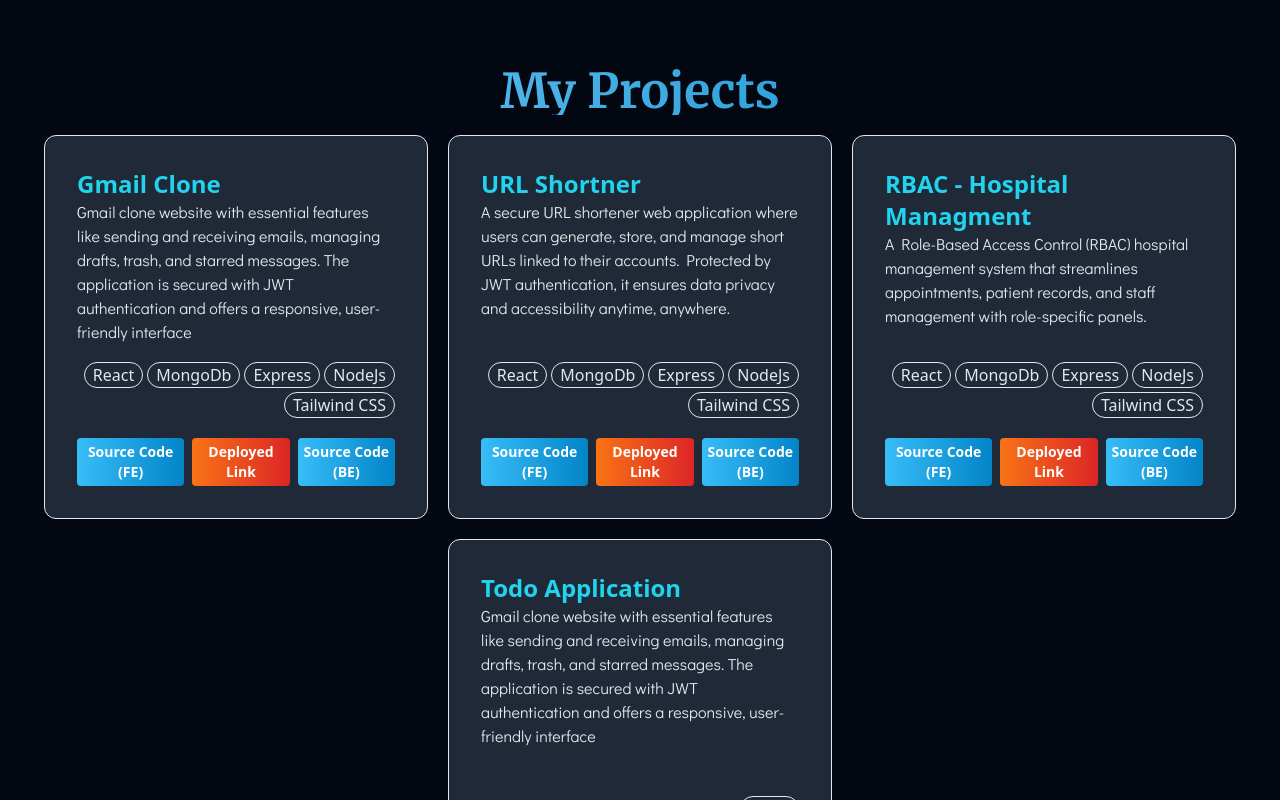
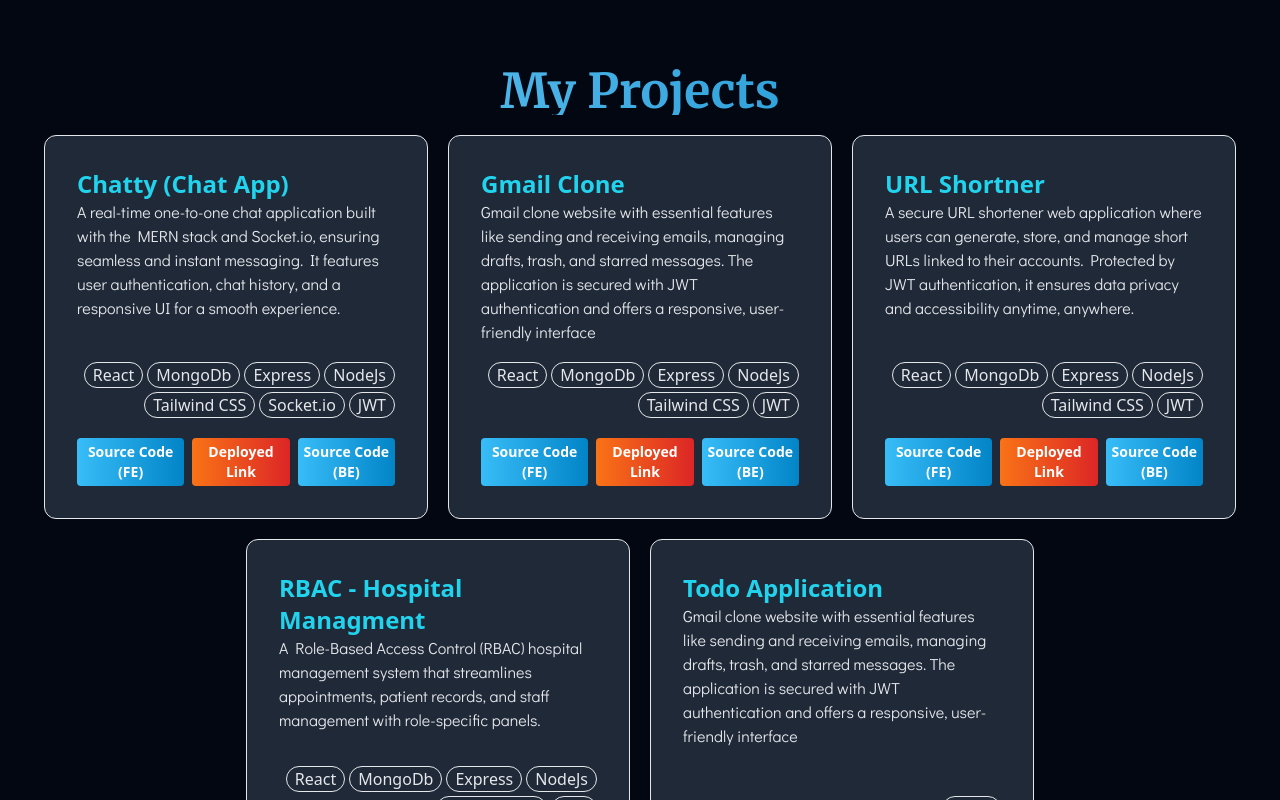
Before and after one commit to aathi1711/PORTFOLIO, a React (Vite) app: page /projects in a window 1280 px wide. Shown: the part 2320-3120 px from the top of the page. Built offline with nearby package versions, Linux system fonts and the light colour scheme.

Commit message:
project added

```diff
--- a/src/projects.jsx
+++ b/src/projects.jsx
@@ -1,9 +1,17 @@
 const Projects = ()=>{
     const projects = [
         {
+            title:'Chatty (Chat App)',
+            description:'A real-time one-to-one chat application built with the MERN stack and Socket.io, ensuring seamless and instant messaging. It features user authentication, chat history, and a responsive UI for a smooth experience.',
+            tech:['React','MongoDb','Express','NodeJs','Tailwind CSS','Socket.io','JWT'],
+            githubUrl_fe:'https://github.com/aathi1711/chatApplication-frontend.git',
+            githubUrl_be:'https://github.com/aathi1711/chatApplication-backend.git',
+            DeployUrl:'https://chatapplication17.netlify.app/'
+        },
+        {
             title:'Gmail Clone',
             description:'Gmail clone website with essential features like sending and receiving emails, managing drafts, trash, and starred messages. The application is secured with JWT authentication and offers a responsive, user-friendly interface',
-            tech:['React','MongoDb','Express','NodeJs','Tailwind CSS'],
+            tech:['React','MongoDb','Express','NodeJs','Tailwind CSS','JWT'],
             githubUrl_fe:'https://github.com/aathi1711/new-gmail-frontend.git',
             githubUrl_be:'https://github.com/aathi1711/new-gmail-backend.git',
             DeployUrl:'https://gmail-clone-1711.netlify.app'
@@ -11,7 +19,7 @@ const Projects = ()=>{
         {
             title:'URL Shortner',
             description:'A secure URL shortener web application where users can generate, store, and manage short URLs linked to their accounts. Protected by JWT authentication, it ensures data privacy and accessibility anytime, anywhere.',
-            tech:['React','MongoDb','Express','NodeJs','Tailwind CSS'],
+            tech:['React','MongoDb','Express','NodeJs','Tailwind CSS','JWT'],
             githubUrl_fe:'https://github.com/aathi1711/shortner-fe.git',
             githubUrl_be:'https://github.com/aathi1711/URL-SHORTNER-BACKEND.git',
             DeployUrl:'https://shortly-11.netlify.app/'
@@ -19,7 +27,7 @@ const Projects = ()=>{
         {
             title:'RBAC - Hospital Managment',
             description:'A Role-Based Access Control (RBAC) hospital management system that streamlines appointments, patient records, and staff management with role-specific panels.',
-            tech:['React','MongoDb','Express','NodeJs','Tailwind CSS'],
+            tech:['React','MongoDb','Express','NodeJs','Tailwind CSS','JWT'],
             githubUrl_fe:'https://github.com/aathi1711/rbac-frontend.git',
             githubUrl_be:'https://github.com/aathi1711/rbac-backend.git',
             DeployUrl:'https://wehealthhospital.netlify.app/'
```
